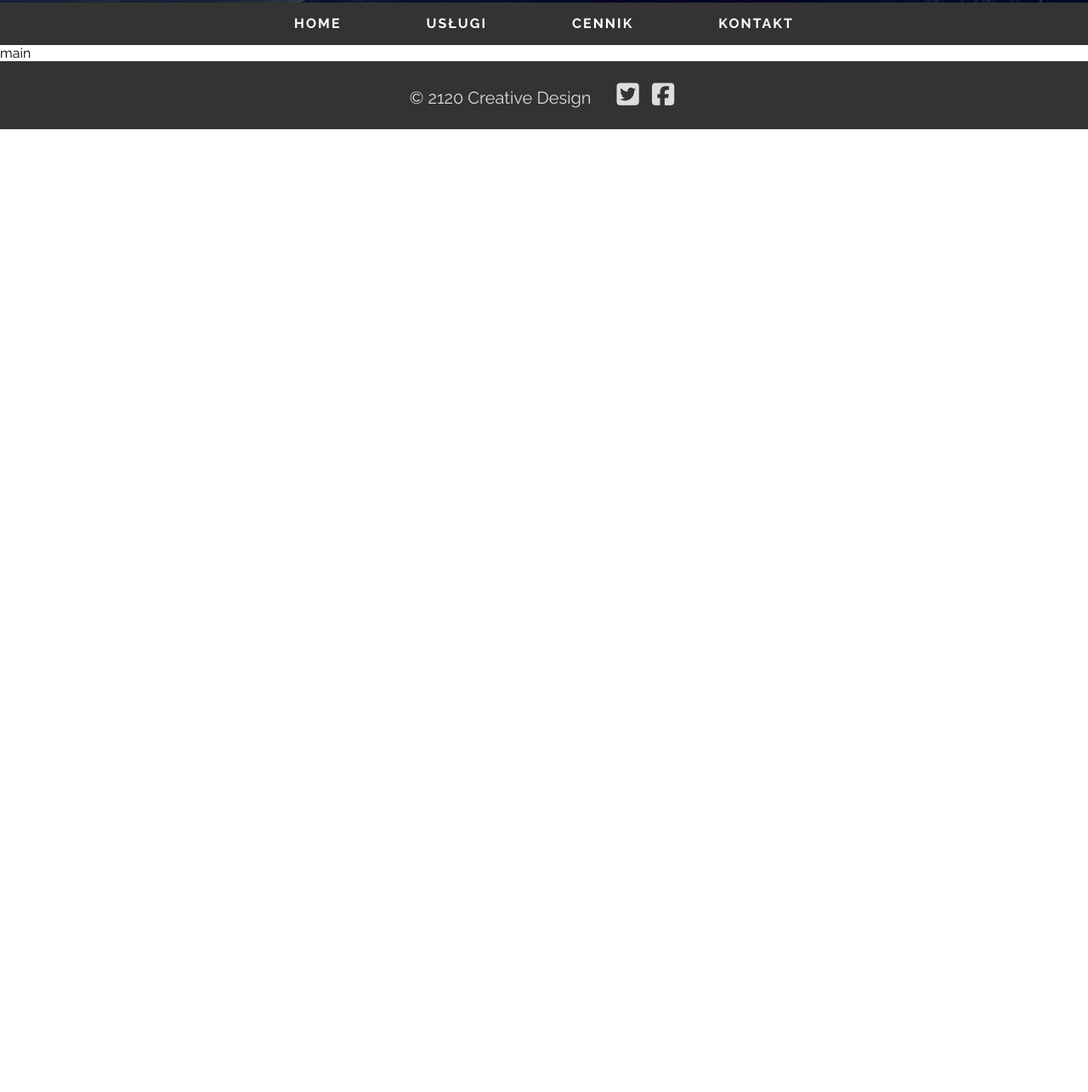
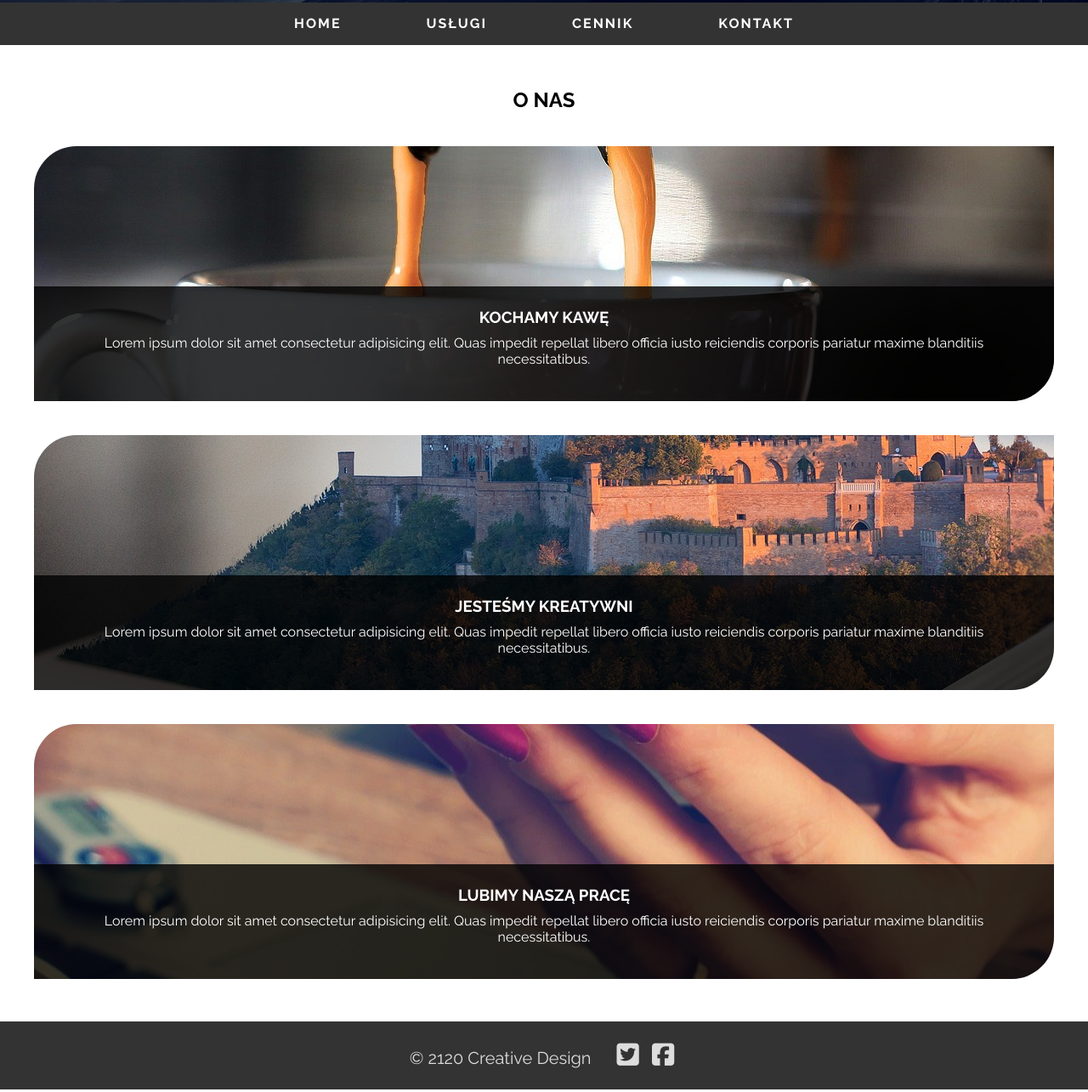
Before and after one commit to JacekSzulc23143/Strona_WWW, a plain HTML site: page index.html in a window 1280 px wide. Shown: the part 297-1582 px from the top of the page at 85% size. Before the commit the page ends 800 px from the top, so only its background shows below. Drawn offline with Linux system fonts and the light colour scheme.

Commit message:
4. Tworzymy stronę z podstronami cz. 4 (main)

```diff
--- a/css/style.css
+++ b/css/style.css
@@ -67,6 +67,62 @@ body {
 	background-color: rgba(0, 3, 27, 0.4);
 }
 
+/* main */
+main {
+	margin: 50px auto;
+	width: 1200px;
+}
+
+main h2 {
+	margin-bottom: 30px;
+	text-transform: uppercase;
+	text-align: center;
+}
+
+.about-us-box {
+	position: relative;
+	height: 300px;
+	margin: 40px 0;
+	background-attachment: fixed;
+	background-position: center;
+	border-top-left-radius: 50px;
+	border-bottom-right-radius: 50px;
+	overflow: hidden;
+}
+
+.top {
+	background-image: url("../img/coffee-gada1a45b1_1920.jpg");
+}
+
+.middle {
+	background-image: url("../img/mobile-phone-gcbfcee0b1_1920.jpg");
+}
+
+.bottom {
+	background-image: url("../img/office-g5af0e8a49_1920.jpg");
+}
+
+.about-us-text {
+	position: absolute;
+	bottom: 20px;
+	padding: 20px 40px;
+	text-align: center;
+	color: #fff;
+}
+
+.about-us-text h3 {
+	margin-bottom: 10px;
+	text-transform: uppercase;
+}
+
+.about-us-bg {
+	position: absolute;
+	bottom: 0;
+	height: 45%;
+	width: 100%;
+	background-color: rgba(0, 0, 0, 0.8);
+}
+
 /* footer */
 footer {
 	height: 80px;
--- a/index.html
+++ b/index.html
@@ -35,7 +35,40 @@
 			</ul>
 		</nav>
 		<main>
-			<p>main</p>
+			<h2>o nas</h2>
+			<div class="about-us-box top">
+				<div class="about-us-bg"></div>
+				<div class="about-us-text">
+					<h3>kochamy kawę</h3>
+					<p>
+						Lorem ipsum dolor sit amet consectetur adipisicing elit. Quas
+						impedit repellat libero officia iusto reiciendis corporis pariatur
+						maxime blanditiis necessitatibus.
+					</p>
+				</div>
+			</div>
+			<div class="about-us-box middle">
+				<div class="about-us-bg"></div>
+				<div class="about-us-text">
+					<h3>jesteśmy kreatywni</h3>
+					<p>
+						Lorem ipsum dolor sit amet consectetur adipisicing elit. Quas
+						impedit repellat libero officia iusto reiciendis corporis pariatur
+						maxime blanditiis necessitatibus.
+					</p>
+				</div>
+			</div>
+			<div class="about-us-box bottom">
+				<div class="about-us-bg"></div>
+				<div class="about-us-text">
+					<h3>lubimy naszą pracę</h3>
+					<p>
+						Lorem ipsum dolor sit amet consectetur adipisicing elit. Quas
+						impedit repellat libero officia iusto reiciendis corporis pariatur
+						maxime blanditiis necessitatibus.
+					</p>
+				</div>
+			</div>
 		</main>
 		<footer>
 			<p>
```
Also changed, not shown: img/coffee-gada1a45b1_1920.jpg (added), img/mobile-phone-gcbfcee0b1_1920.jpg (added), img/office-g5af0e8a49_1920.jpg (added).
